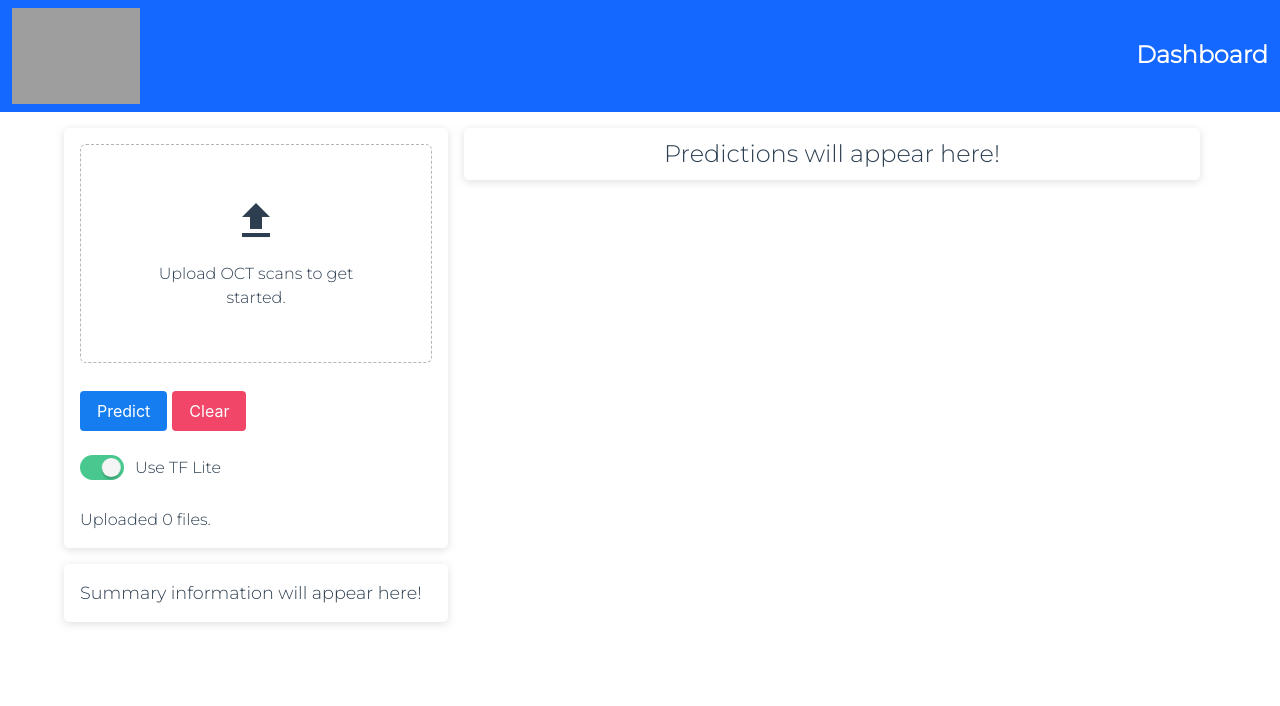
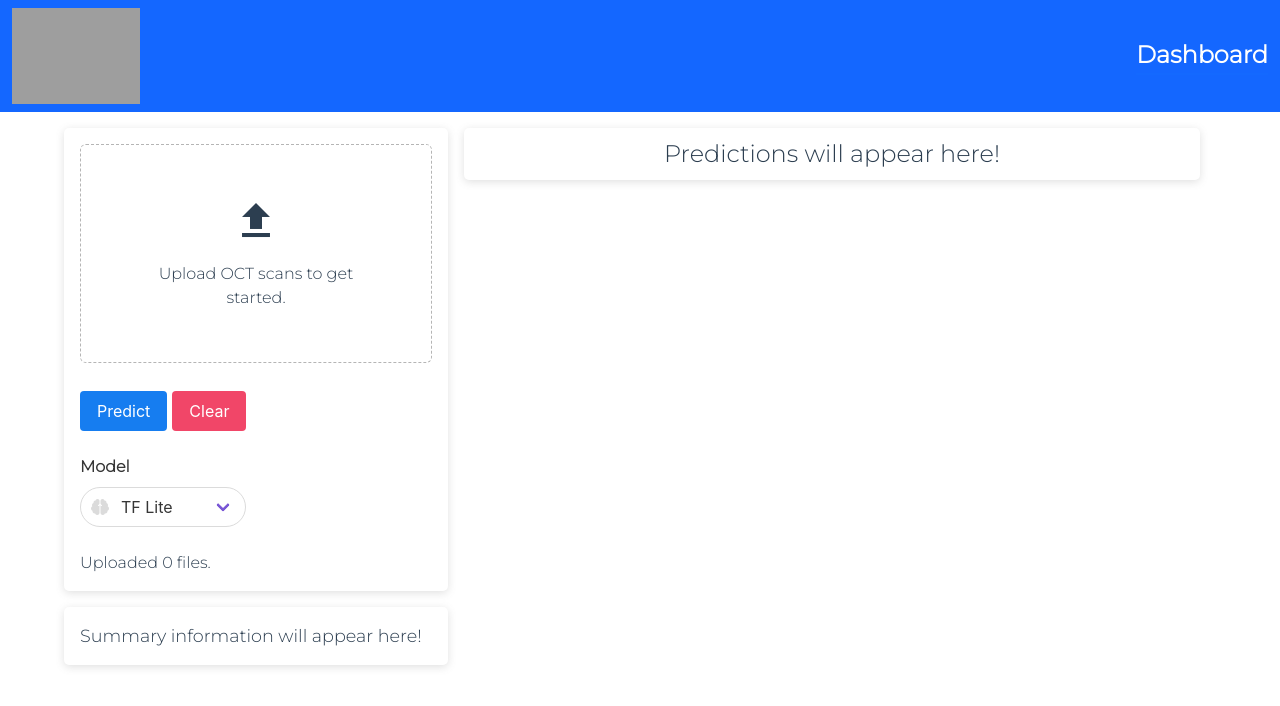
Before and after one commit to djvaroli/samsung_oct, a Vue app in the folder frontend/: page / in a window 1280 px wide. Shown: the top 706 px of the page. Built offline with nearby package versions, Linux system fonts and the light colour scheme; grey boxes are pictures that could not be loaded.

Commit message:
added actual model, frontend model selection edit.

```diff
--- a/frontend/src/components/ImageUploadComponent.vue
+++ b/frontend/src/components/ImageUploadComponent.vue
@@ -41,11 +41,18 @@
     <b-tooltip label="TF Lite models are less resource-intensive."
                type="is-primary is-light"
                position="is-right">
-      <b-field>
-        <b-switch v-model="useTFLite"
-                  type="is-success">
-          Use TF Lite
-        </b-switch>
+      <b-field label="Model">
+        <b-select
+            placeholder="Select a model"
+            v-model="model"
+            icon="brain"
+            icon-pack="fas"
+            rounded
+        >
+          <option value="tf-lite">TF Lite</option>
+          <option value="ai-platform">AI Platform</option>
+          <option value="tf-serving">TF Serving</option>
+        </b-select>
       </b-field>
     </b-tooltip>
     <br>
@@ -64,7 +71,7 @@ export default {
       loading: false,
       numPredictionsQueued: 0,
       numPredictionsCompleted: 0,
-      useTFLite: true
+      model: "tf-lite"
     }
   },
   methods: {
```
